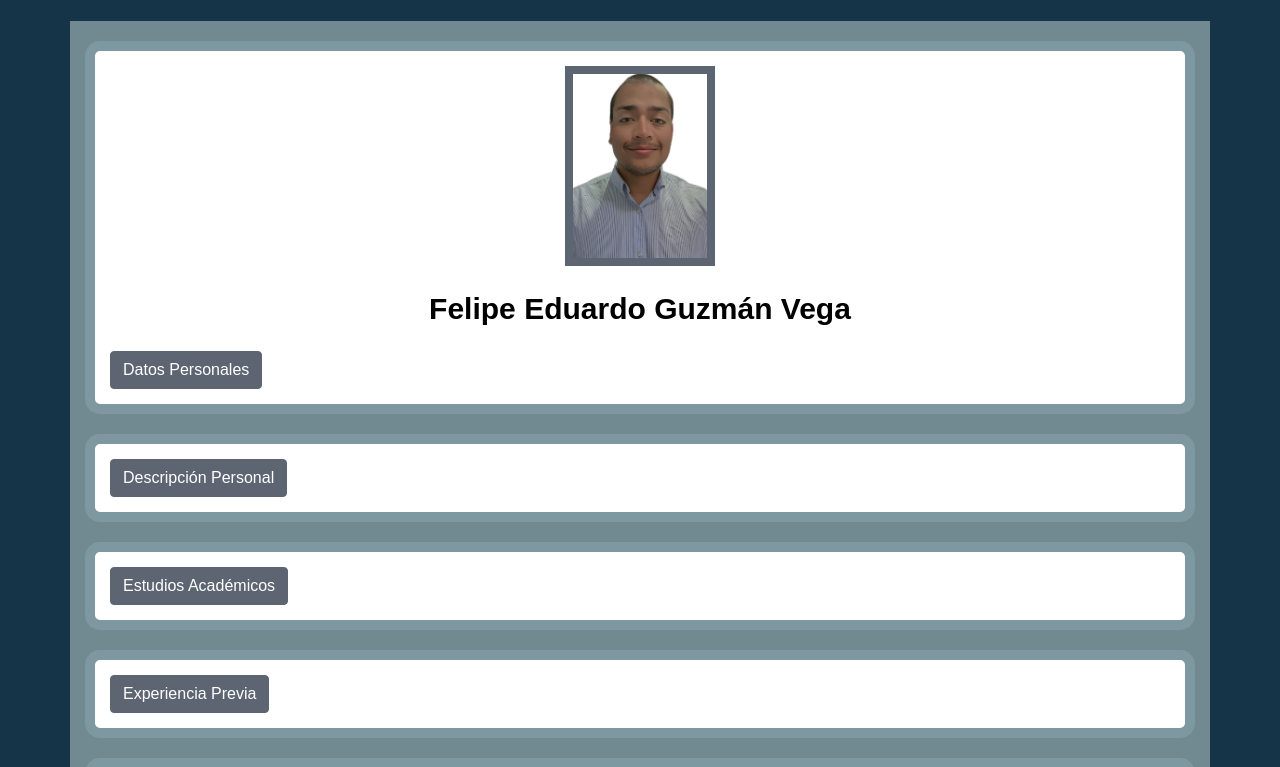
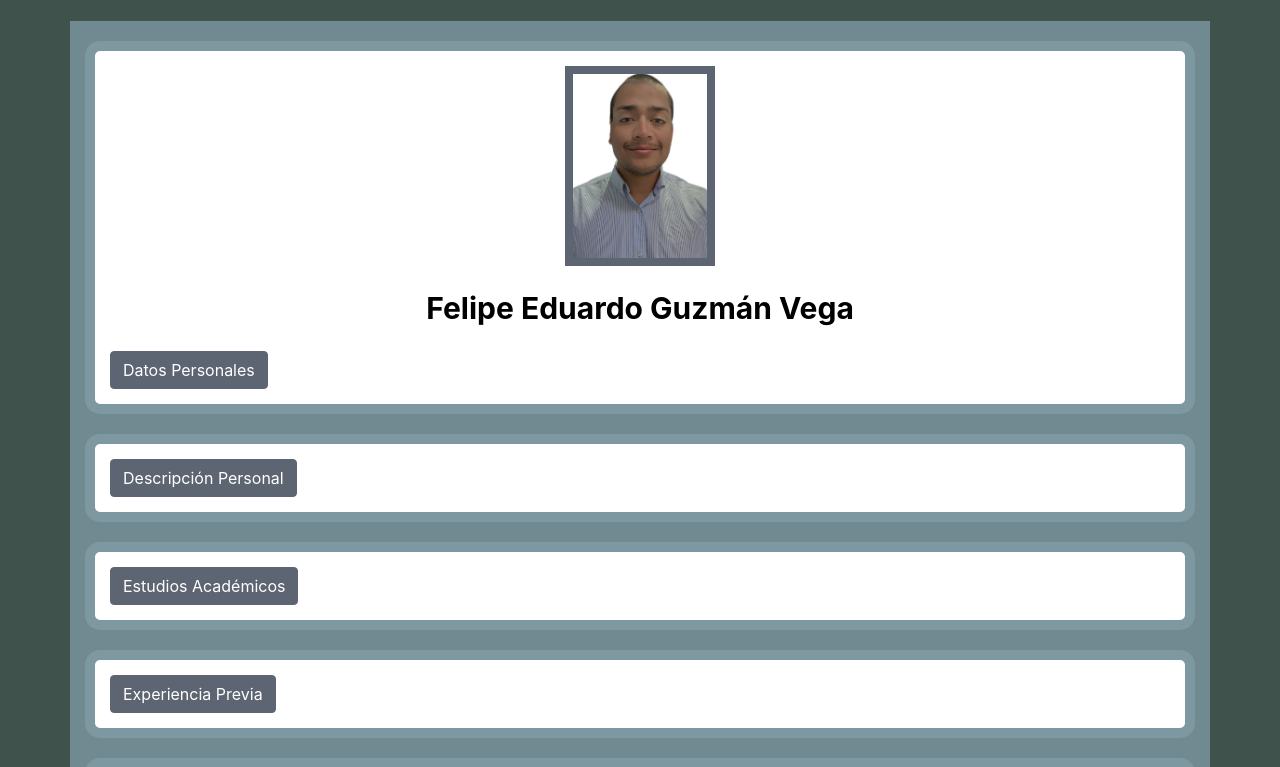
Before and after one commit to felipeguzman23/curriculum-FVG, a plain HTML site: page index.html in a window 1280 px wide. Shown: the part 81-848 px from the top of the page. Drawn offline with nearby package versions, Linux system fonts and the light colour scheme.

Commit message:
se agrega archivo de js para poder hacer que el fondo cambie de colores cumpliendo tambien con las 3 tonalidades de la evaluacion, se abrian agregado algunas imagenes para cambiar a las primeras pero esta queda sin efecto

```diff
--- a/index.html
+++ b/index.html
@@ -15,6 +15,7 @@
     <link rel="stylesheet" href="styles.css">
 </head>
 <body>
+    <script src="main.js"></script>
 
 <header class="text-center mb-4 text-muted">
     <h1 id="cv-title">Curriculum Vitae</h1>
@@ -88,9 +89,9 @@
         </button>
         <div class="collapse" id="hobbies-details">
             <ol>
-                <li>Practicar BJJ Brasileño <img src="bjj.jpg" alt="BJJ" width="100"></li>
-                <li>Ir al GYM <img src="pesas.webp" alt="GYM" width="100"></li>
-                <li>Hacer Trekking <img src="trekking.jpg" alt="Trekking" width="100"></li>
+                <li>Practicar BJJ Brasileño <img src="bjj.1.jpg" alt="BJJ" width="100"></li>
+                <li>Ir al GYM <img src="gym1.jpg" alt="GYM" width="100"></li>
+                <li>Hacer Trekking <img src="trekking.1.jpg" alt="Trekking" width="100"></li>
             </ol>
         </div>
     </section>
--- /dev/null
+++ b/main.js
@@ -0,0 +1,23 @@
+var tonalidadesFondo = ['#153448','#3A4E48', '#6A7B76',];
+
+function cambiarColorFondo() {
+    var body = document.body;
+    var indice = 0;
+
+    function cambiarColor() {
+
+        body.style.transition = "background-color 1s ease";
+        body.style.backgroundColor = tonalidadesFondo[indice];
+
+
+        indice = (indice + 1) % tonalidadesFondo.length;
+
+
+        setTimeout(cambiarColor, 1000);
+    }
+
+
+    cambiarColor();
+}
+
+cambiarColorFondo();
--- a/styles.css
+++ b/styles.css
@@ -1,8 +1,5 @@
 body {
-    font-family: Arial, sans-serif;
-    margin: 0;
-    padding: 0;
-    background-color: #153448;
+    background-color: #153448; /* Color de fondo predeterminado */
 }
 
 header {
```
Also changed, not shown: bjj.1.jpg (renamed from bjj.jpg), gym1.jpg (renamed from pesas.webp), trekking.1.jpg (renamed from trekking.jpg).
